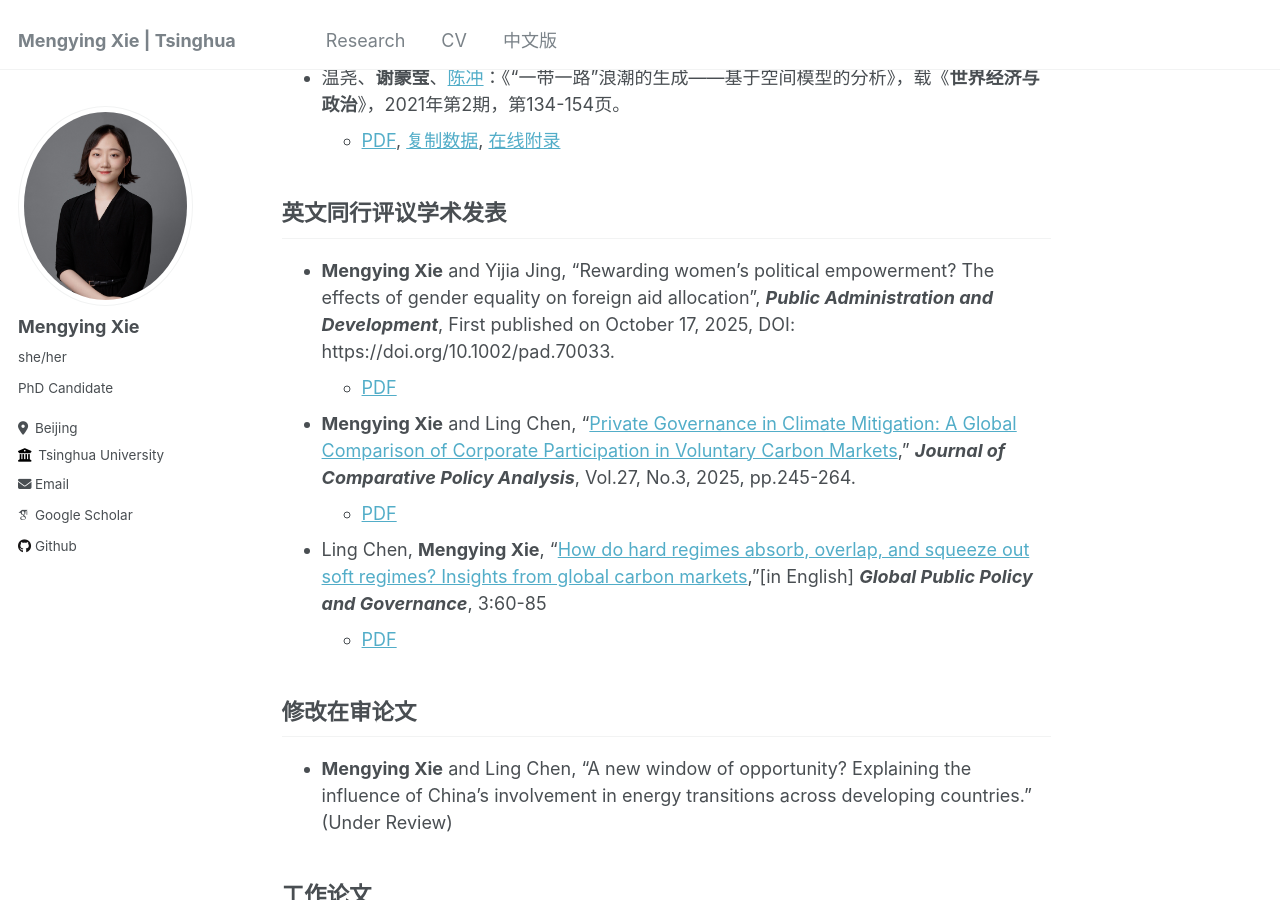
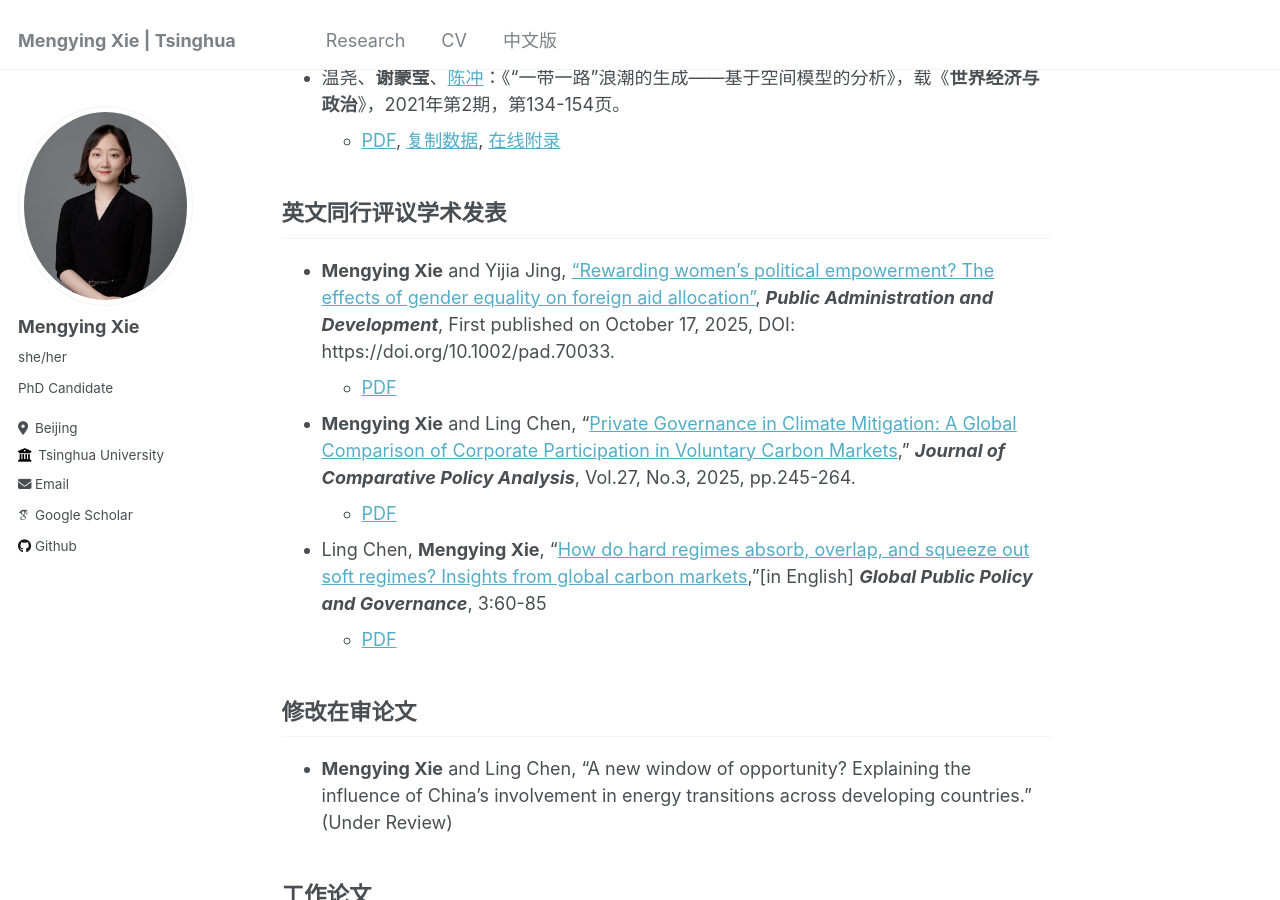
Before and after one commit to xiemythu/xiemythu.github.io, a Jekyll site: the page built from _pages/chinese.md, in a window 1280 px wide and 900 px high, scrolled down 973 px. Built offline with Jekyll 4.4.1, drawn with Linux system fonts in a browser that asks for light colours; some web fonts are replaced; part of the change alters nothing that is shown.

```diff
--- a/_pages/chinese.md
+++ b/_pages/chinese.md
@@ -36,7 +36,7 @@ author_profile: true
 
 ## 英文同行评议学术发表
 
-* **Mengying Xie** and Yijia Jing, "Rewarding women’s political empowerment? The effects of gender equality on foreign aid allocation", ***Public Administration and Development***, First published on October 17, 2025, DOI:  https://doi.org/10.1002/pad.70033.
+* **Mengying Xie** and Yijia Jing, ["Rewarding women’s political empowerment? The effects of gender equality on foreign aid allocation"](https://doi.org/10.1002/pad.70033), ***Public Administration and Development***, First published on October 17, 2025, DOI: https://doi.org/10.1002/pad.70033.
     + [PDF](https://xiemythu.github.io/files/Xie_Jing_PAD.pdf)
 
 * **Mengying Xie** and  Ling Chen, “[Private Governance in Climate Mitigation: A Global Comparison of Corporate Participation in Voluntary Carbon Markets](https://doi.org/10.1080/13876988.2025.2510596)," ***Journal of Comparative Policy Analysis***, Vol.27, No.3, 2025, pp.245-264.
```
